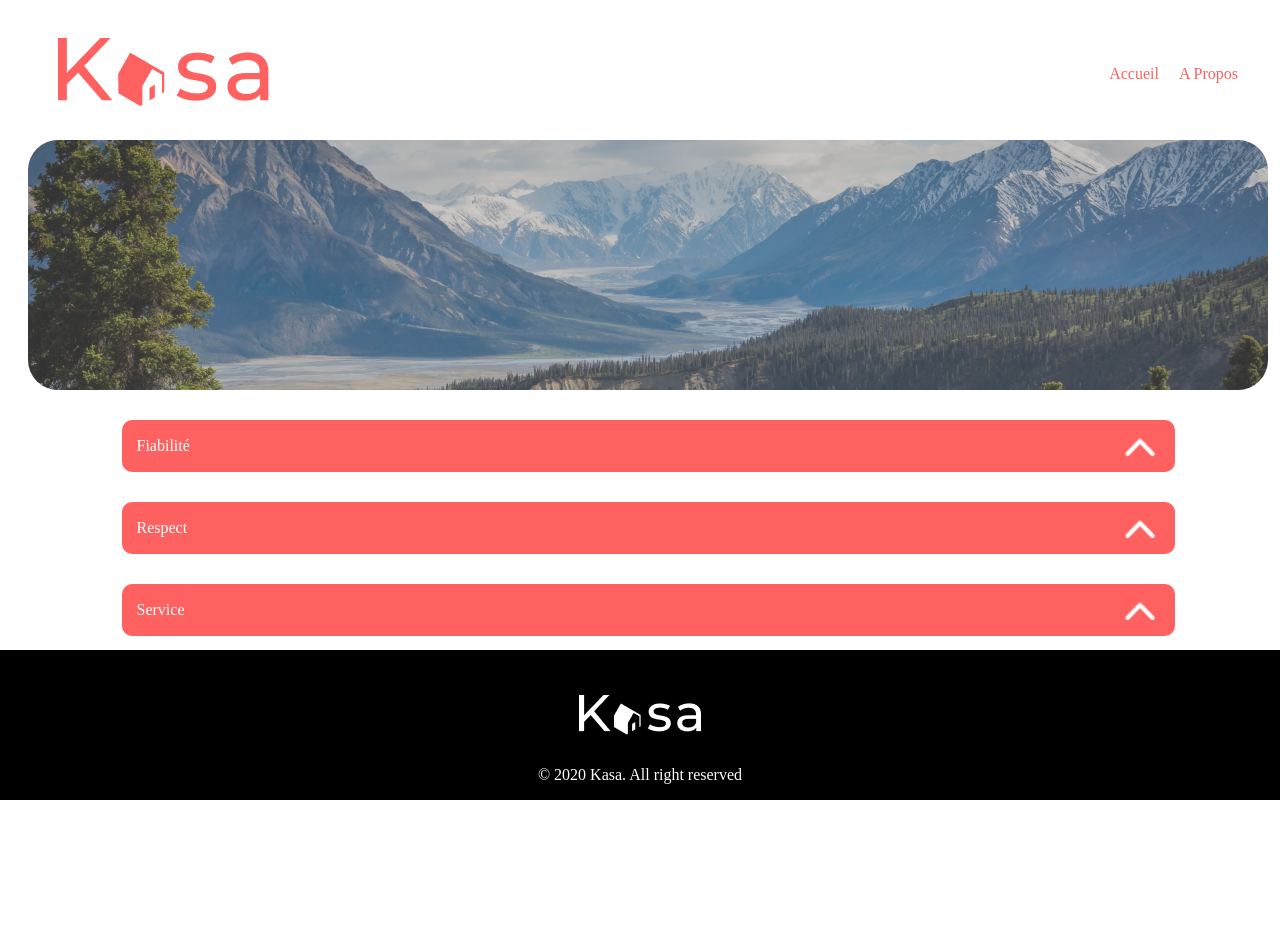
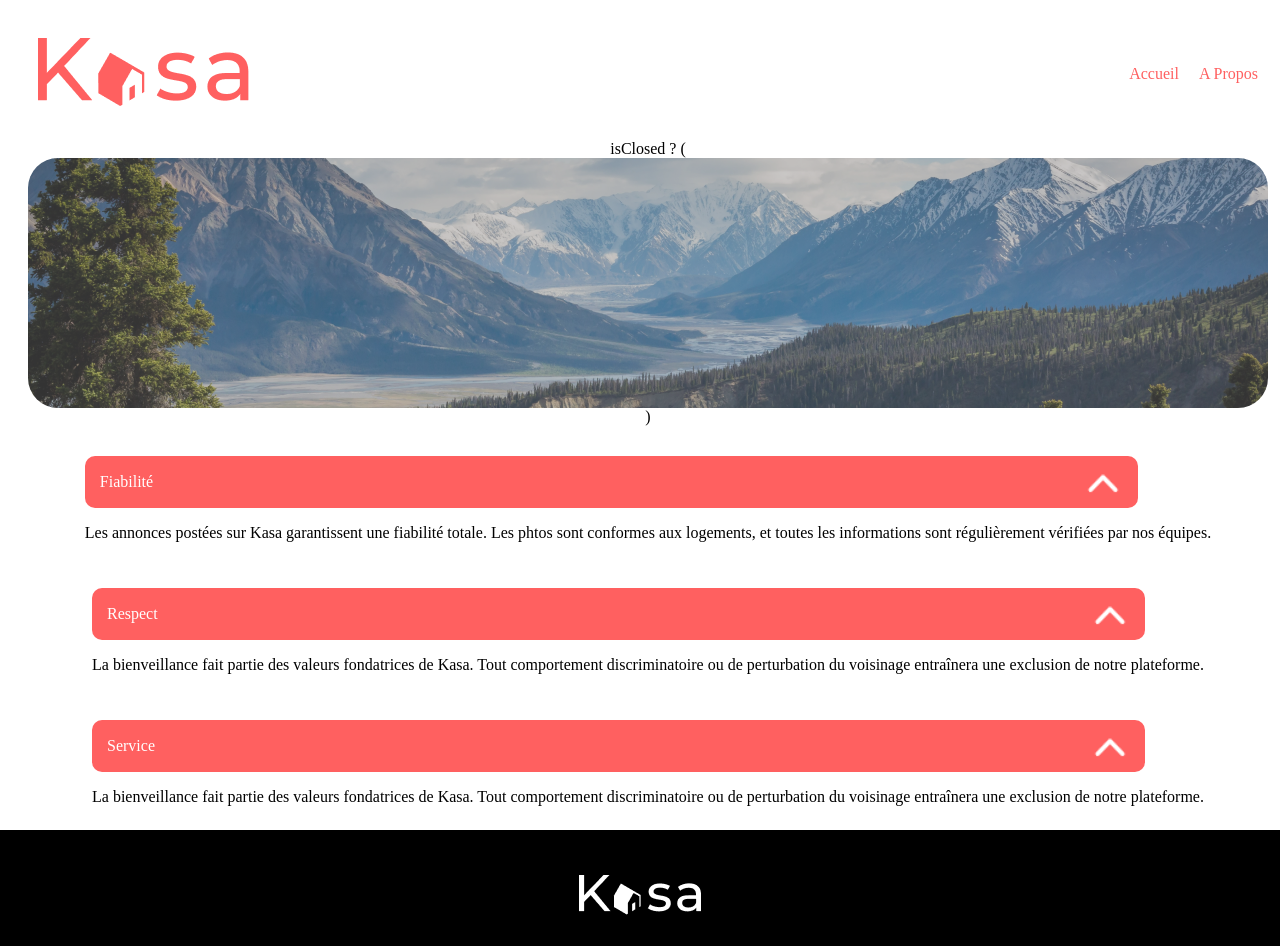
Before and after one commit to Alexis83250/kasa-immobilier, a React (Create React App) app: page /A-Propos in a window 1280 px wide. Shown: the top 946 px of the page. Before the commit the page ends 800 px from the top, so only its background shows below. Built offline with nearby package versions, Linux system fonts and the light colour scheme.

Commit message:
bug affichage propos + Footer

```diff
--- a/src/pages/Propos/index.jsx
+++ b/src/pages/Propos/index.jsx
@@ -1,18 +1,42 @@
 import ImageFond2 from '../../assets/ImageFond2.png'
 import Fleche from '../../assets/fleche-haute.png'
+import { useState, useEffect } from "react";
 import '../../styles/Banner.scss'
 import '../../styles/Propos.scss'
 
 
 function Propos() {
+  const [isClosed, setIsClosed] = useState(true);
   return (<div className='propos ajustement'>
+
+    isClosed ? (
     <div className='Banniere'>
       <img className="Banniere__ImageFond" src={ImageFond2} alt='Paysage en fond'/>
-    </div>
-    <div className='ajustement propos__closed'><p>Fiabilité</p><img className='propos__closed--logo' src={Fleche} alt='Fleche pour dérouler'/></div>
-    <div className='ajustement propos__closed'><p>Respect</p><img className='propos__closed--logo' src={Fleche} alt='Fleche pour dérouler'/></div>
-    <div className='ajustement propos__closed'><p>Service</p><img className='propos__closed--logo' src={Fleche} alt='Fleche pour dérouler'/></div>
-    <div className='ajustement propos__closed'><p>Sécurité</p><img className='propos__closed--logo' src={Fleche} alt='Fleche pour dérouler'/></div>
+    </div>)
+    <div className='propos__fenetre propos'>
+      <div className='ajustement propos__closed'><p>Fiabilité</p><img className='propos__closed--logo cursor' onClick={() => setIsClosed(false)} src={Fleche} alt='Fleche pour dérouler'/></div>
+      <p className='closed__fenetre'>Les annonces postées sur Kasa garantissent une fiabilité totale.
+      Les phtos sont conformes aux logements, et toutes les informations sont régulièrement vérifiées par nos équipes.</p>
+      </div>
+
+      <div className='propos__fenetre propos'>
+      <div className='ajustement propos__closed'><p>Respect</p><img className='propos__closed--logo cursor' src={Fleche} alt='Fleche pour dérouler'/></div>
+      <p className='closed__fenetre'>La bienveillance fait partie des valeurs fondatrices de Kasa.
+      Tout comportement discriminatoire ou de perturbation du voisinage entraînera une exclusion de notre plateforme.</p>
+      </div>
+
+      <div className='propos__fenetre propos'>
+      <div className='ajustement propos__closed'><p>Service</p><img className='propos__closed--logo cursor' src={Fleche} alt='Fleche pour dérouler'/></div>
+      <p className='closed__fenetre'>La bienveillance fait partie des valeurs fondatrices de Kasa.
+      Tout comportement discriminatoire ou de perturbation du voisinage entraînera une exclusion de notre plateforme.</p>
+      </div>
+
+      <div className='propos__fenetre propos'>
+      <div className='ajustement propos__closed'><p>Sécurité</p><img className='propos__closed--logo cursor' src={Fleche} alt='Fleche pour dérouler'/></div>
+      <p id="Marge" className='closed__fenetre'>La sécurité est la priorité de Kasa. Aussi bien pour nos hôtes que pour les voyageurs, chaque logement correspond aux critères de sécurité établis par nos services. En laissant une note aussi bien à l'hôte qu'au locataire, cela permet à nos équipes de vérifier que les standards sont bien respectés.
+       Nous organisons également des ateliers sur la sécurité domestique que nos hôtes.</p>
+      </div>
+
     </div>
   )
 }
```
